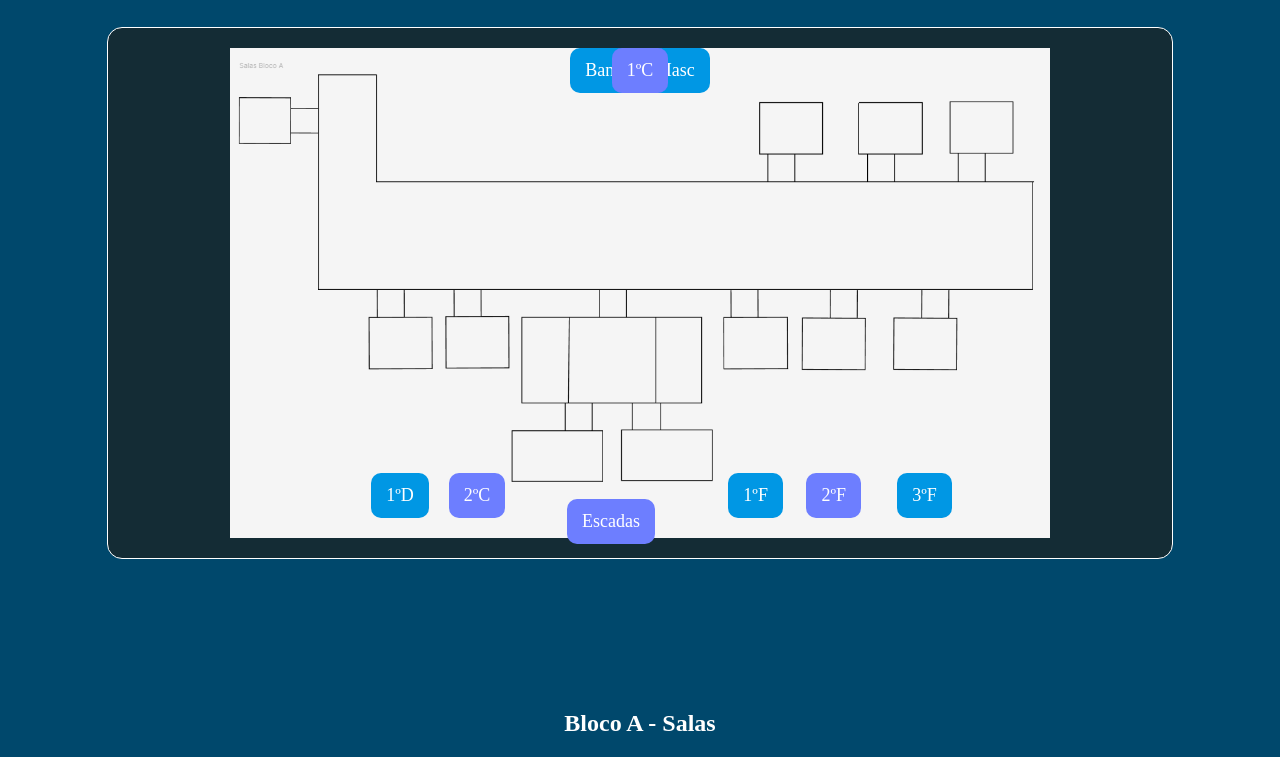
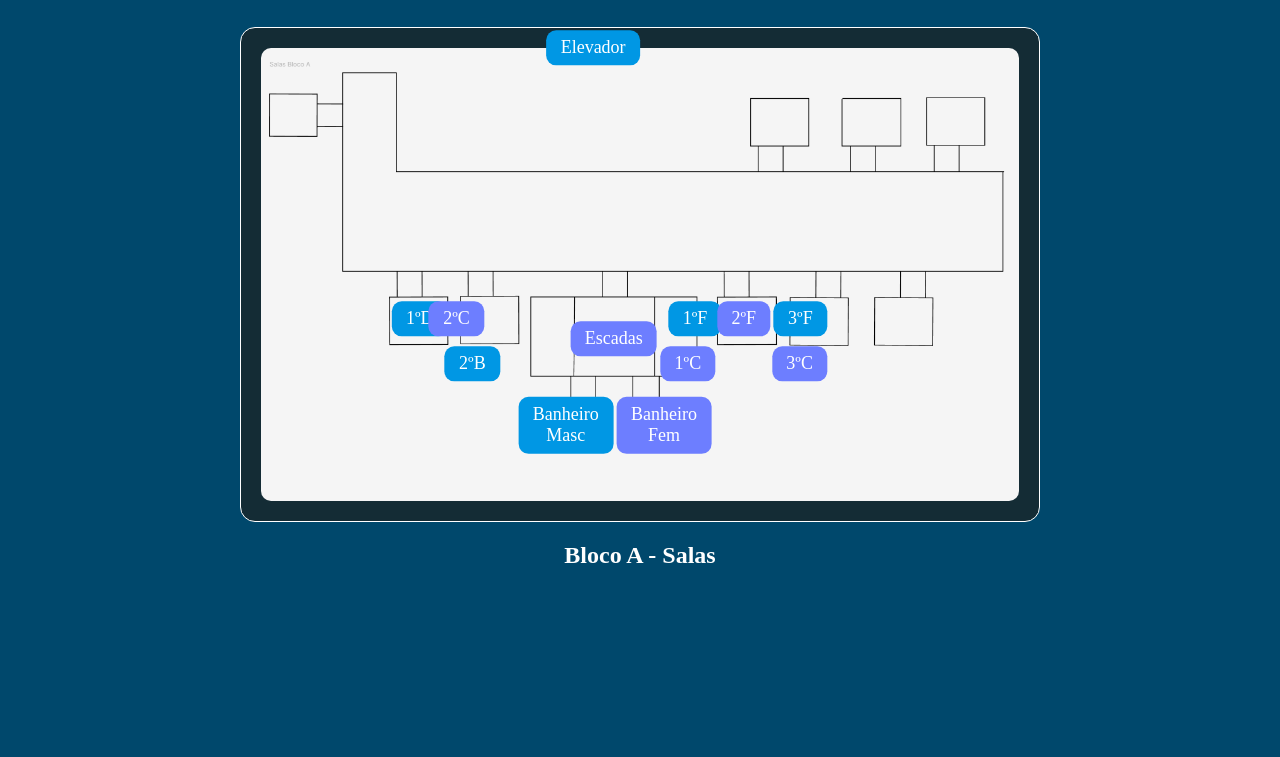
Before and after one commit to StefannySayuri/feira, a plain HTML site: page feira-main/index.html in a window 1280 px wide. Shown: the part 133-890 px from the top of the page. After the commit the page ends 800 px from the top, so only its background shows below. Drawn offline with Linux system fonts and the light colour scheme; a web font is replaced by a local one.

Commit message:
Add files via upload
Signed-off-by: Sayuri <125521143+StefannySayuri@users.noreply.github.com>

```diff
--- a/feira-main/estilo.css
+++ b/feira-main/estilo.css
@@ -4,31 +4,37 @@
   }
 
   * {
-  margin: 0px;
-  padding: 0px;
+    margin: 0;
+    padding: 0;
     font-family: 'ArchivoBlack';
+    box-sizing: border-box;
   }
 
-body, html {
+  html, body {
     width: 100%;
+    height: 100%;
     background-color: #00486C;
     display: flex;
     flex-direction: column;
     align-items: center;
   }
 
+  /* ======== LINKS (BOTÕES) ======== */
   a {
     position: absolute;
     display: flex;
-    text-decoration: none;
     align-items: center;
     justify-content: center;
+    text-decoration: none;
+    color: white;
+    background-color: #0097E4;
     border-radius: 10px;
-    background-color: #0097E4;
-    color: white;
-    font-size: 18px;
-    min-height: 20px;
+    font-size: clamp(10px, 1.5vw, 18px); /* fonte responsiva */
+    padding: 0.4em 0.8em;
+    min-width: 40px;
+    min-height: 25px;
     transition: 0.3s;
+    transform: translate(-50%, -50%); /* centraliza o ponto */
   }
 
   a:hover {
@@ -44,105 +50,89 @@ a:hover {
     background-color: #4D62FF;
   }
 
+  /* ======== TEXTO ======== */
   p {
     color: white;
     font-weight: bold;
     font-size: medium;
   }
 
+  h2 {
+    color: white;
+    text-align: center;
+    margin-top: 20px;
+  }
+
+  /* ======== ESTRUTURA ======== */
   main {
     display: flex;
+    flex-direction: column;
     align-items: center;
-    flex-direction: column;
     width: 100%;
-    height: 100%;
-    margin-bottom: 20px;
   }
 
   .headerLogo {
     width: 100%;
-    margin: 30px;
+    margin: 30px 0;
     display: flex;
     justify-content: center;
   }
 
-.headerLogo > img {
-    height: 100px;
-    width: 100px;
+  .headerLogo img {
+    height: clamp(60px, 8vw, 100px);
+    width: auto;
   }
 
   .container {
+    position: relative; /* necessário para posicionar os botões */
     display: flex;
     flex-direction: column;
     align-items: center;
-    padding: 20px;
-    gap: 20px;
-    width: 80%;
-    height: 80%;
+    width: 90%;
+    max-width: 800px;
     background-color: hsla(187, 13%, 12%, 0.74);
     border: 1px solid white;
     border-radius: 15px;
+    padding: 20px;
+    gap: 10px;
   }
 
-h2 {
-    margin-top: 100%;
-    color: white;
+  /* ======== MAPA ======== */
+  .salaA {
+    width: 100%;
+    height: auto;
+    border-radius: 10px;
   }
 
-.salaA {
-    display: block;
-    width: 80%;
-    align-items: center;
+  /* ======== POSIÇÕES RELATIVAS ======== */
+  .fem { top: 80.5%; left: 53%; text-align: center;}
+  .masc { top: 80.5%; left: 40.7%; text-align: center;}
+  .escadas { top: 63%; left: 46.7%; }
+  .sala1 { top: 59%; left: 22.4%; }
+  .sala2 { top: 59%; left: 27%; }
+  .sala3 { top: 59%; left: 56.9%; }
+  .sala4 { top: 59%; left: 63%; }
+  .sala5 { top: 59%; left: 70.1%; }
+  .sala6 { top: 68%; left: 70%; }
+  .sala7 { top: 68%; left: 29%; }
+  .sala8 { top: 68%; left: 56%; }
+
+  /* ======== RESPONSIVIDADE ======== */
+  @media (max-width: 768px) {
+    a {
+      font-size: clamp(10px, 2vw, 14px);
+      padding: 0.3em 0.6em;
+    }
   }
 
-.escadas {
-    top: 79%;
-    left: 44.3%;
-
+  @media (max-width: 480px) {
+    a {
+      font-size: clamp(8px, 2vw, 12px);
+      padding: 0.2em 0.5em;
     }
 
-.sala1 {
-    top: 75.7%;
-    left: 29%;
-
+    .container {
+      width: 95%;
+      padding: 10px;
     }
-
-.sala2 {
-    top: 75.7%;
-    left: 35.05%;
-
   }
-
-.sala3 {
-    top: 75.7%;
-    left: 56.9%;
-
-}
-
-.sala4 {
-    top: 75.8%;
-    left: 63%;
-}
-
-.sala5 {
-    top: 75.8%;
-    left: 70.1%;
-
-}
-/* Desktop */
-@media (min-width: 768px) {
-    a {
-        padding: 12px 15px;}
-  }
-
-  /* Tablet */
-  @media (min-width: 375px) and (max-width: 767px) {
-    a {
-        width: 10px;}
-  }
-
-  /* Celular */
-  @media (max-width: 374px) {
-    a {
-        width:10px;}
-  }
--- a/feira-main/index.html
+++ b/feira-main/index.html
@@ -14,8 +14,8 @@
         <div class="container">
             <img src="img/salasA.PNG" alt="Mapa Das Salas Do Bloco A" class="salaA">
                 <a href="#" class="elevador">Elevador</a>
-                <a href="#" class="fem cor-alt">Banheiro Fem</a>
-                <a href="#" class="masc">Banheiro Masc</a>
+                <a href="#" class="fem cor-alt">Banheiro<br>Fem</a>
+                <a href="#" class="masc">Banheiro<br>Masc</a>
                 <a href="#" class="escadas cor-alt">Escadas</a>
                 <a href="#" class="sala1">1ºD</a>
                 <a href="#" class="sala2 cor-alt">2ºC</a>
```
Lines whose indentation alone changed are shown as unchanged.
